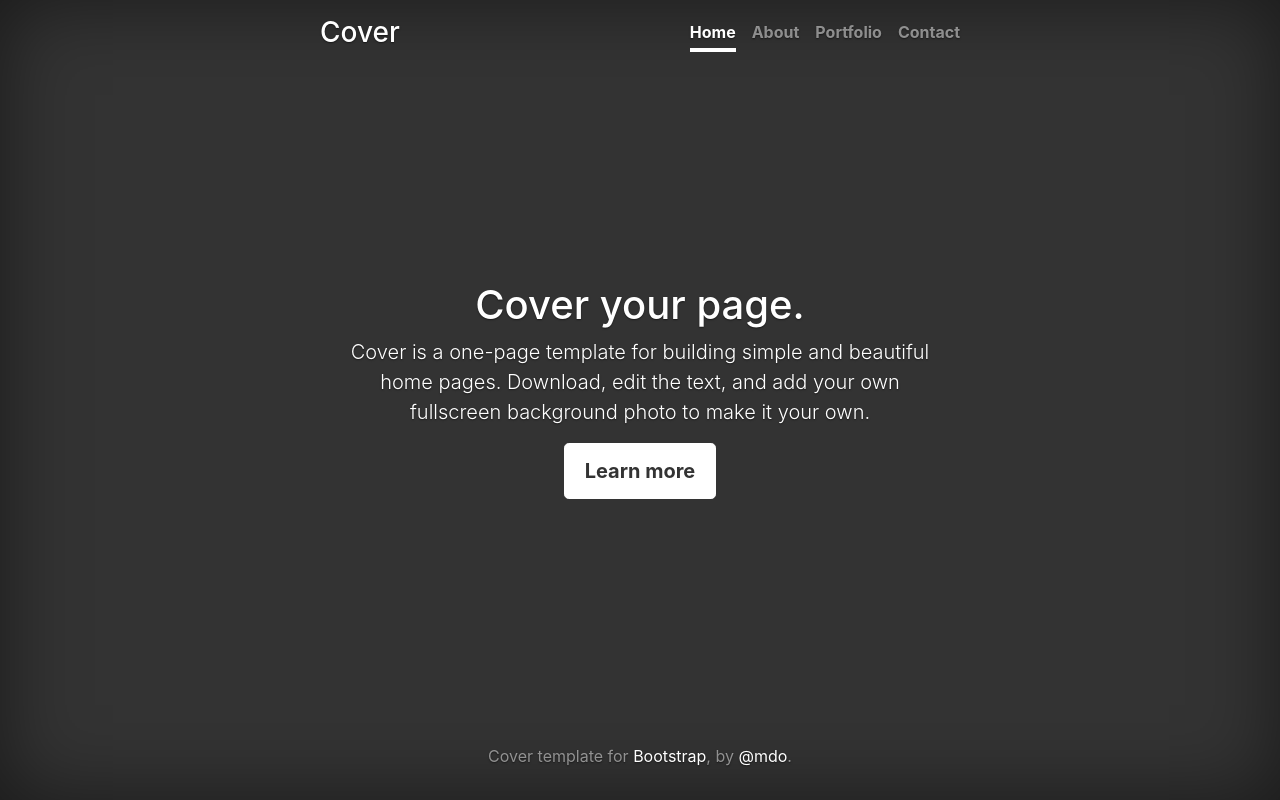
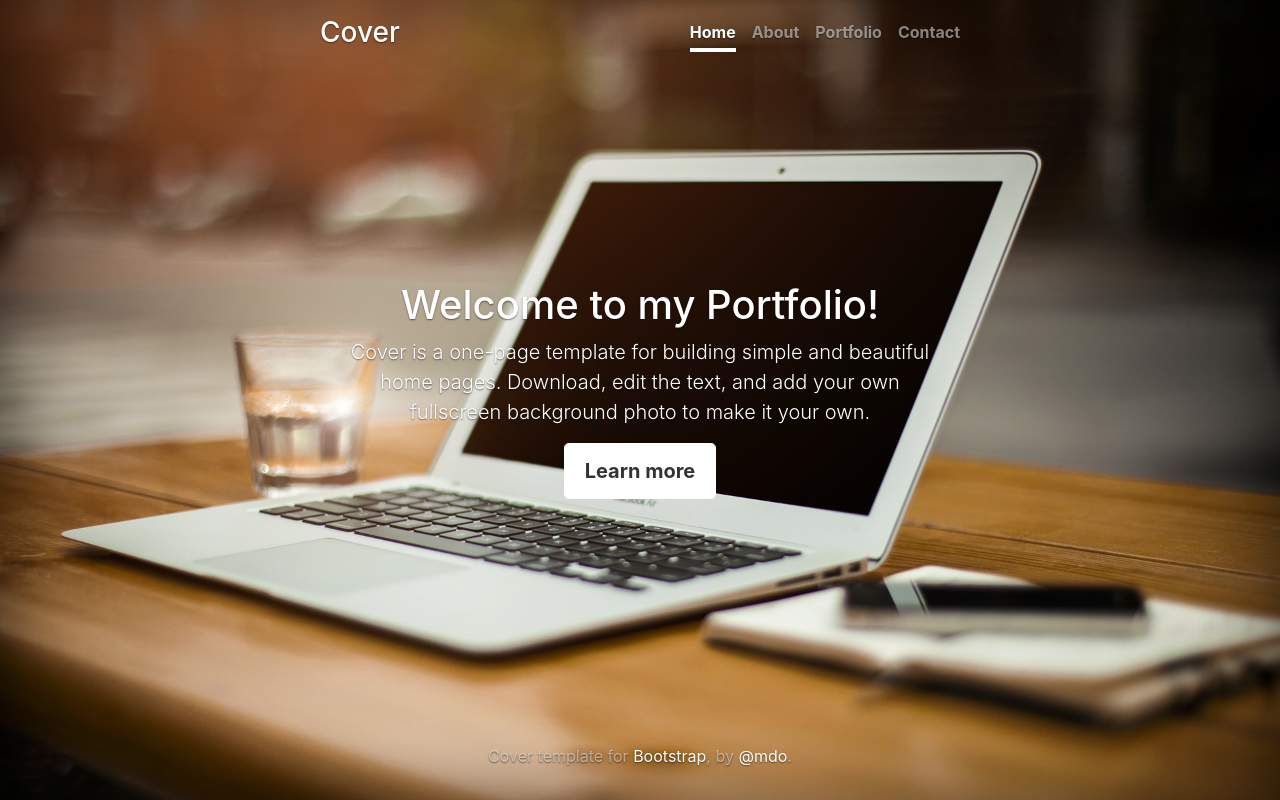
Before and after one commit to kimjaydot/sample-project-one, a plain HTML site: page index.html in a window 1280 px wide. Drawn offline with nearby package versions, Linux system fonts and the light colour scheme.

Commit message:
Added all files

```diff
--- a/index.html
+++ b/index.html
@@ -21,7 +21,7 @@
           </header>
 
           <main role="main" class="inner cover">
-            <h1 class="cover-heading">Cover your page.</h1>
+            <h1 class="cover-heading">Welcome to my Portfolio!</h1>
             <p class="lead">Cover is a one-page template for building simple and beautiful home pages. Download, edit the text, and add your own fullscreen background photo to make it your own.</p>
             <p class="lead">
               <a href="#" class="btn btn-lg btn-secondary">Learn more</a>
--- a/styles.css
+++ b/styles.css
@@ -28,6 +28,9 @@ html,
 body {
   height: 100%;
   background-color: #333;
+  background: url("images/laptop-view.jpg");
+  background-size: cover;
+
 }
 
 body {
```
Also changed, not shown: images/laptop-view.jpg (added).
